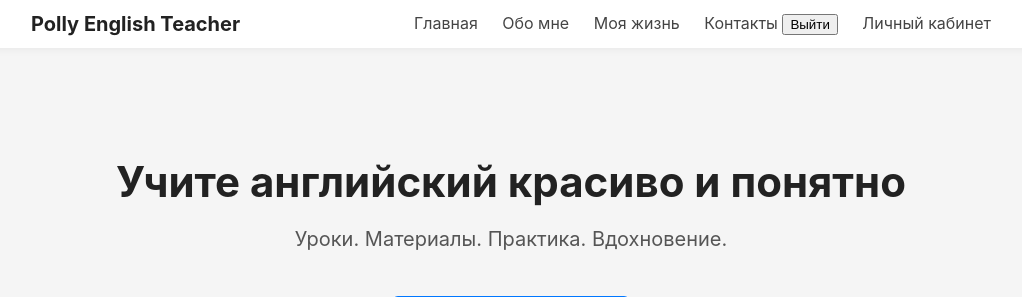
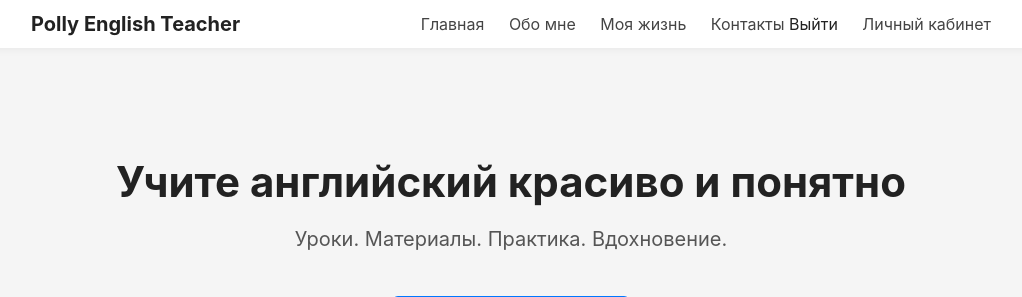
Before and after one commit to RomanVetrov/English_Teacher_Django, a Django app: template core/templates/core/index.html in a window 1280 px wide. Shown: the top 297 px of the page, without its empty margins (129-1151 px from the left). Run offline with Django 5.2, Linux system fonts and the light colour scheme; the template is opened without the code that fills it, so the values that code supplies are empty; a user stored in the database is signed in.

Commit message:
Обновить зависимости и стили

```diff
--- a/pyproject.toml
+++ b/pyproject.toml
@@ -7,5 +7,6 @@ requires-python = ">=3.12"
 dependencies = [
     "django>=5.2.8",
     "django-axes>=8.0.0",
-    "dotenv>=0.9.9",
+    "python-dotenv",
+    "psycopg2-binary>=2.9.11",
 ]
--- a/static/css/main.css
+++ b/static/css/main.css
@@ -87,6 +87,18 @@ body {
     font-size: 14px;
 }
 
+.nav-link-button {
+    background: none;
+    border: none;
+    padding: 0;
+    margin: 0;
+    color: inherit;
+    font: inherit;
+    cursor: pointer;
+}
+
+
+
 /* Анимация */
 @keyframes fadeIn {
     from {
```
Also changed, not shown: 1 other file.
